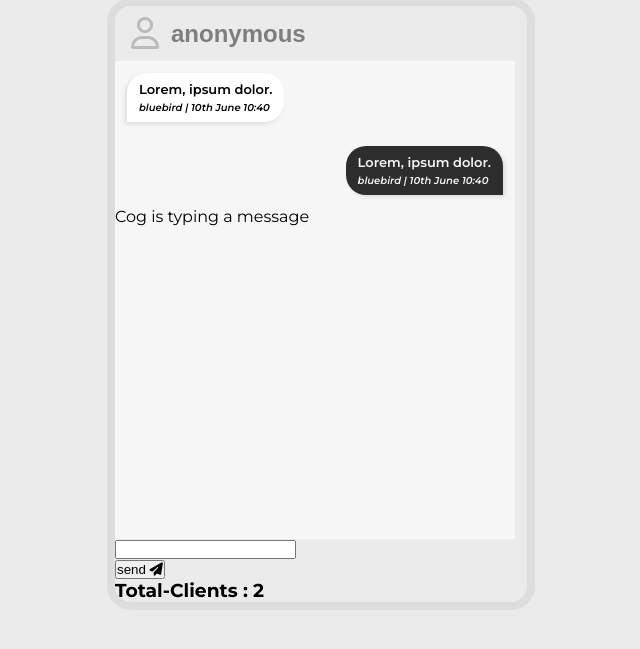
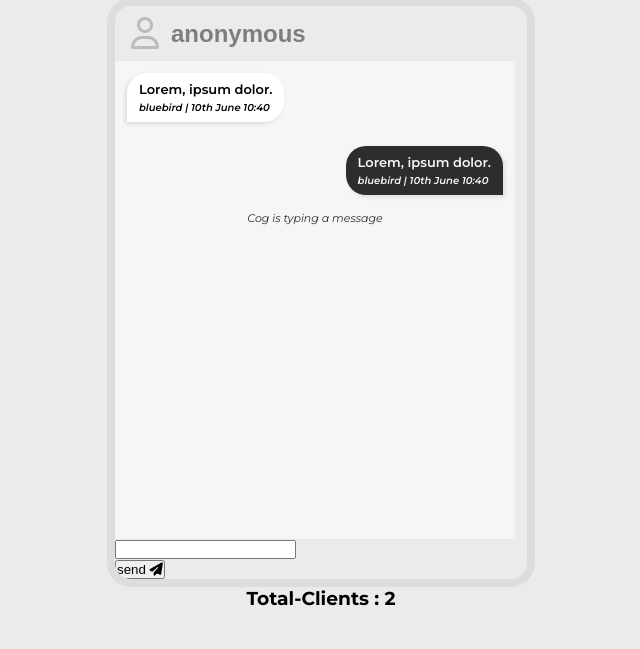
Before and after one commit to Nabin-09/CogChat, a website: page public/index.html in a window 1280 px wide. Shown: the part 81-730 px from the top of the page, without its empty margins (319-959 px from the left). Drawn offline with Linux system fonts and the light colour scheme.

Commit message:
CSSified the "typing.." bar

```diff
--- a/public/index.html
+++ b/public/index.html
@@ -39,9 +39,10 @@
             <div class="v-divider"></div>
             <button type="submit" class="send-button">send <span><i class="fas fa-paper-plane"></i></span></button>
         </form>
-        <h3 class="clients-total" id="clients-total">
+
+    </div>
+    <h3 class="clients-total" id="clients-total">
             Total-Clients : 2
         </h3>
-    </div>
 </body>
 </html>
--- a/public/style.css
+++ b/public/style.css
@@ -88,3 +88,11 @@ body{
     font-size: 10px;
     margin-top: 4px;
 }
+
+.feedback{
+    font-style: italic;
+    font-size: 11px;
+    padding: 0px 16px 16px 16px;
+    color : #2d2d2d;
+    text-align: center;
+}
```
